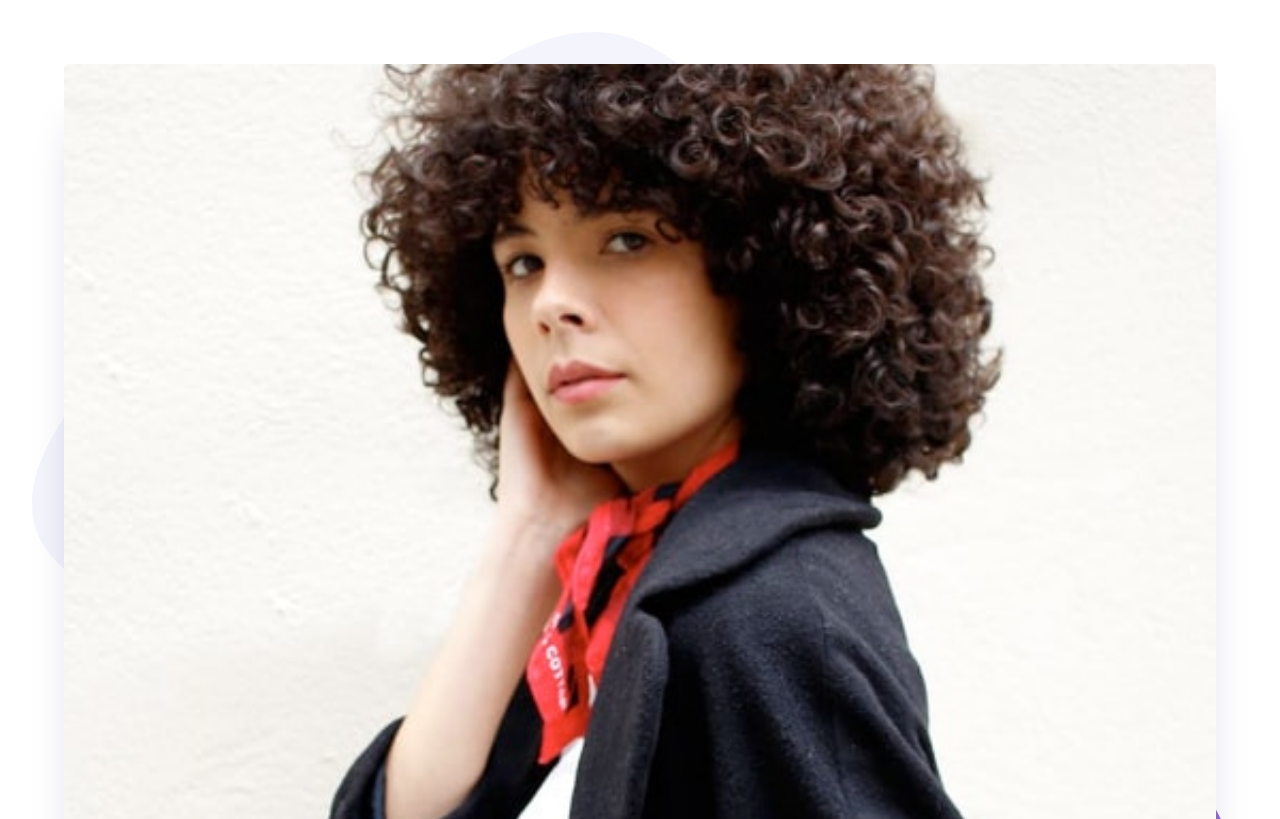
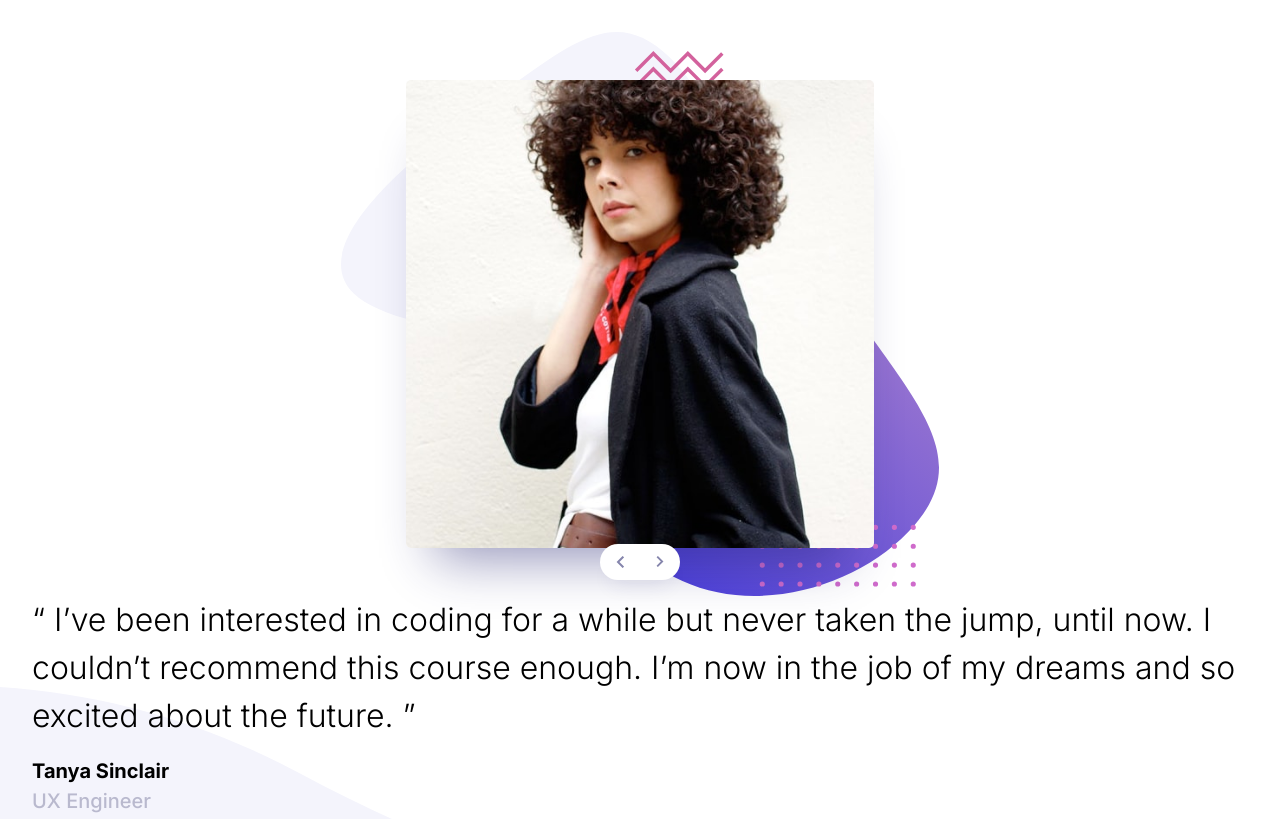
Before and after one commit to RMK-creative/fem-coding-bootcamp-testimonials-slider, a plain HTML site: page index.html in a window 1280 px wide. Shown: the top 819 px of the page. Drawn offline with Linux system fonts and the light colour scheme.

Commit message:
add media queries & fix alignment & layout

```diff
--- a/style.css
+++ b/style.css
@@ -43,25 +43,38 @@ ol {
   overflow: hidden;
 }
 
+.slide {
+  display: flex;
+  flex-direction: row-reverse;
+  flex-wrap: wrap;
+  align-items: center;
+  justify-content: center;
+}
+
 .img-container {
   background-image: url(/images/pattern-bg.svg);
   background-repeat: no-repeat;
   background-size: contain;
+  background-position-x: center;
   display: flex;
   place-content: center;
   padding: 2rem;
   position: relative;
+  max-width: 34rem;
 }
 
 .img-profile {
   width: 100%;
+
   border-radius: 5px;
 }
 
-.slide-copy-wrap {
+.slide-copy-container {
   margin-top: 3rem;
+  max-width: 39rem;
   text-align: center;
   color: #202047;
+  align-items: center;
 
   background-image: url(/images/pattern-quotes.svg);
   background-repeat: no-repeat;
@@ -105,3 +118,38 @@ ol {
 .slide-btn {
   width: 0.5rem;
 }
+
+@media screen and (min-width: 600px) {
+  .img-container {
+    padding: 4rem;
+  }
+}
+
+@media screen and (min-width: 1200px) {
+  body {
+    background-position: bottom -12vh right 22vw;
+  }
+
+  .img-container {
+    min-width: 45rem;
+    padding: 3rem;
+  }
+
+  .img-profile {
+    max-width: 75%;
+  }
+
+  .slide-copy-container {
+    transform: translateX(11rem);
+    text-align: left;
+  }
+
+  .slide-text {
+    font-size: 2rem;
+  }
+
+  .slide-name,
+  .slide-job-title {
+    font-size: 1.25rem;
+  }
+} ;
```
